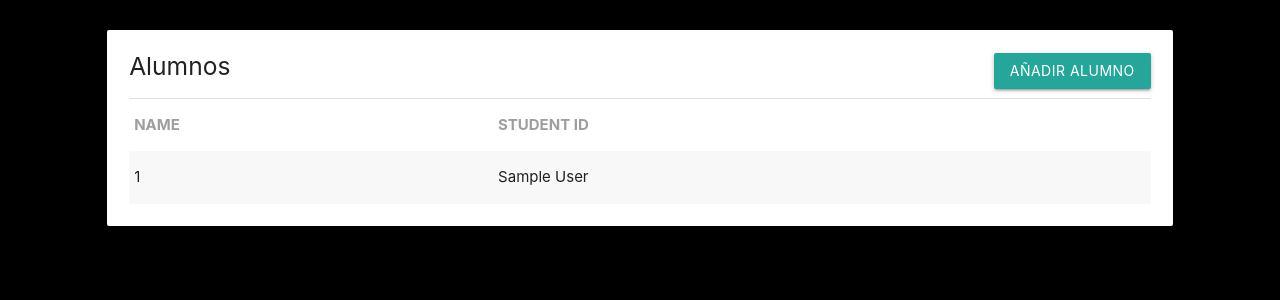
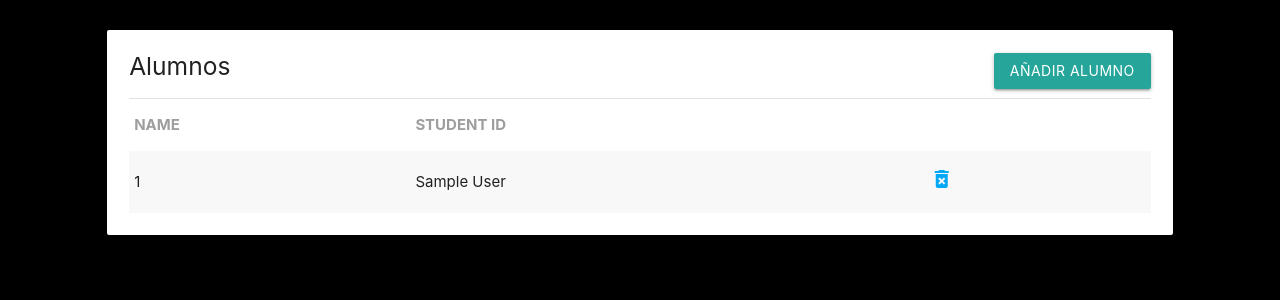
Before and after one commit to Chino-sama/DBProject, a PHP site: page /student.php in a window 1280 px wide. Shown: the top 300 px of the page. Run offline with PHP 8.4, Linux system fonts and the light colour scheme; tables that the repository leaves empty or names only in its code hold one stand-in row (values such as "Sample post").

Commit message:
Added delete student action

```diff
--- a/app.css
+++ b/app.css
@@ -12,3 +12,12 @@ body {
 
 .full-width { width: 100%; }
 .full-height { height: 100%; }
+
+/* Buttons */
+
+.btn-link {
+	border: none !important;
+	background-color: transparent !important;
+	color: #03a9f4;
+	cursor: pointer;
+}
--- a/index.php
+++ b/index.php
@@ -8,6 +8,7 @@
 	<title>DBProject</title>
 	<!-- Materialize -->
 	<link rel="stylesheet" href="https://cdnjs.cloudflare.com/ajax/libs/materialize/1.0.0-beta/css/materialize.min.css">
+	<link href="https://fonts.googleapis.com/icon?family=Material+Icons" rel="stylesheet">
     <link rel="stylesheet" type="text/css" href="app.css">
 	<script src="https://ajax.googleapis.com/ajax/libs/jquery/3.3.1/jquery.min.js"></script>
     <script src="https://cdnjs.cloudflare.com/ajax/libs/materialize/1.0.0-beta/js/materialize.min.js"></script>
--- a/student.php
+++ b/student.php
@@ -36,11 +36,16 @@
 	        		<tr>
 	        			<td><?=$student['student_id']?></td>
 	        			<td><?=$student['name']?></td>
+	        			<td>
+	        				<form action='deleteStudent.php' method="post">
+								<input type="hidden" name="id" value="<?=$student['student_id']?>">
+								<button type="submit" class="btn-link"><i class='material-icons'>delete_forever</i></button>
+							</form>
+						</td>
 	        		</tr>
 	        	<?php
 	        		}
 	        	 ?>
-
 	        </tbody>
     	</table>
 	</div>
```
Also changed, not shown: deleteStudent.php (added, +27 -0 lines).
